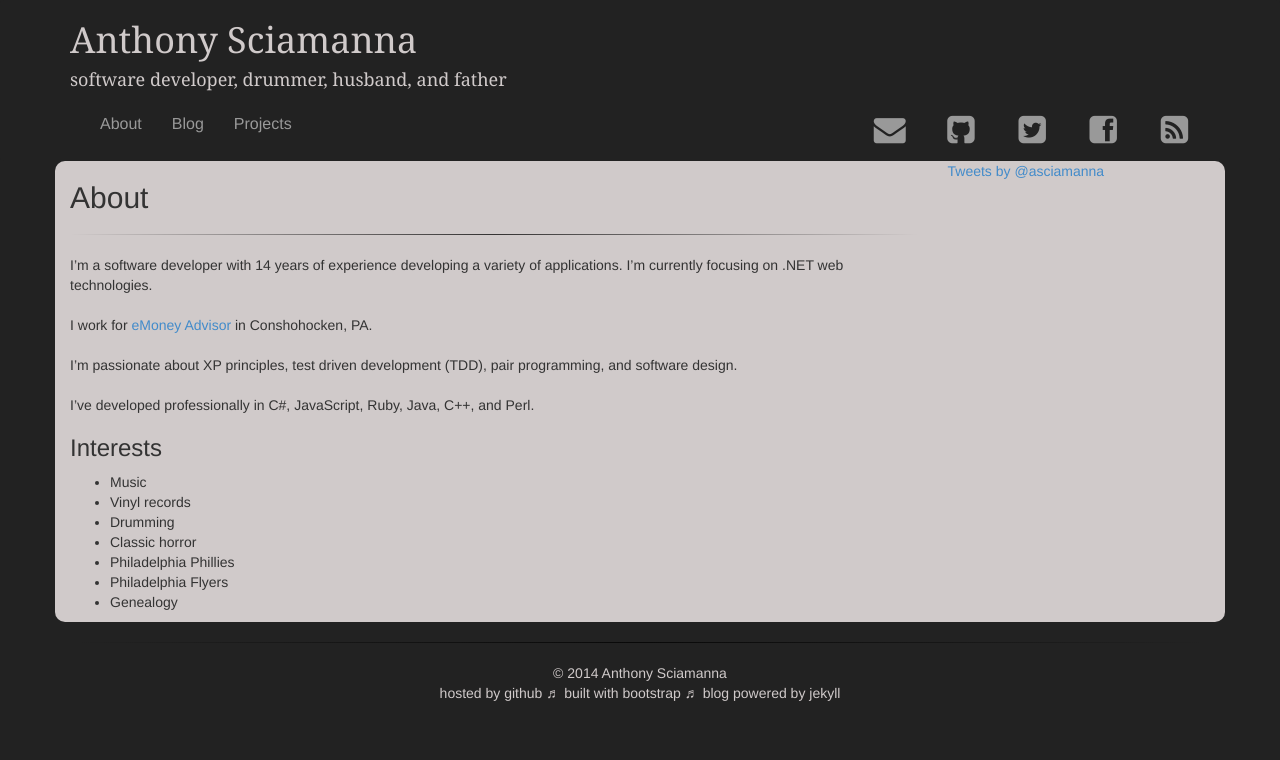
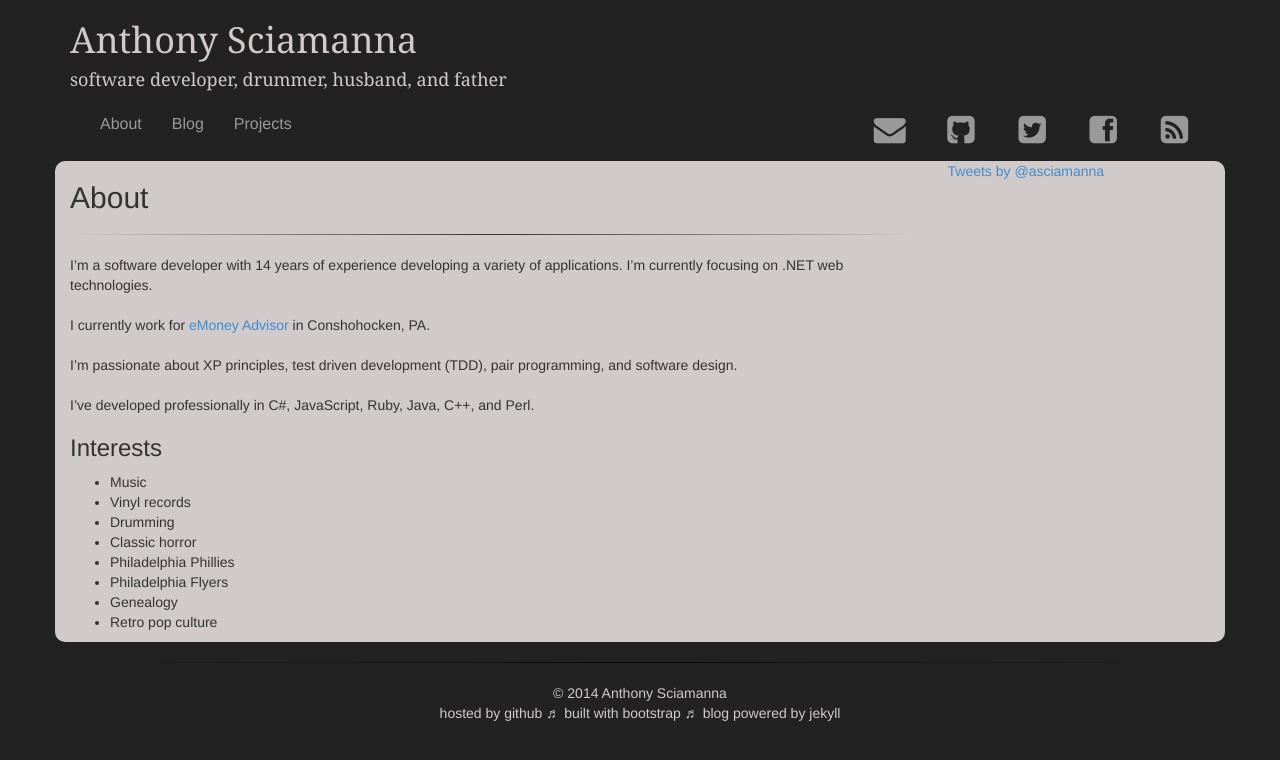
Before and after one commit to asciamanna/asciamanna.github.io, a Jekyll site: the page built from about.md, in a window 1280 px wide. Shown: the top 760 px of the page. Built offline with Jekyll 4.4.1, drawn with Linux system fonts in a browser that asks for light colours; nearby versions of some CDN libraries; comment, search, counter and statistics services are not loaded.

Commit message:
updating about page

```diff
--- a/about.md
+++ b/about.md
@@ -7,7 +7,7 @@ title: About
 I'm a software developer with 14 years of experience developing a variety of
 applications. I'm currently focusing on .NET web technologies.
 <br/><br/>
-I work for [eMoney Advisor](http://www.emoneyadvisor.com) in Conshohocken, PA.
+I currently work for [eMoney Advisor](http://www.emoneyadvisor.com) in Conshohocken, PA.
 <br/><br/>
 I'm passionate about XP principles, test driven development (TDD), pair
 programming, and software
@@ -23,3 +23,4 @@ I've developed professionally in C#, JavaScript, Ruby, Java, C++, and Perl.
 * Philadelphia Phillies
 * Philadelphia Flyers
 * Genealogy
+* Retro pop culture
```
